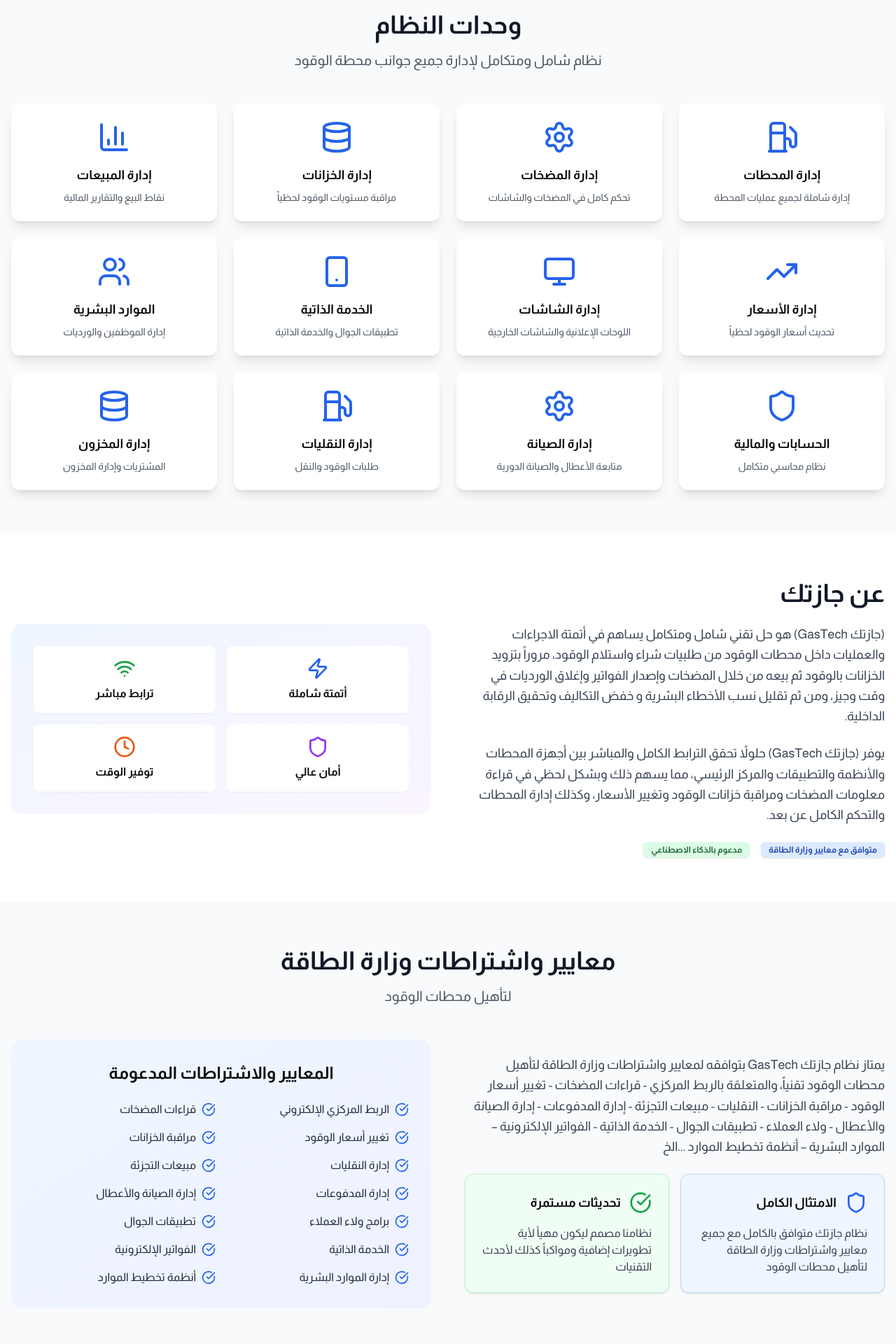
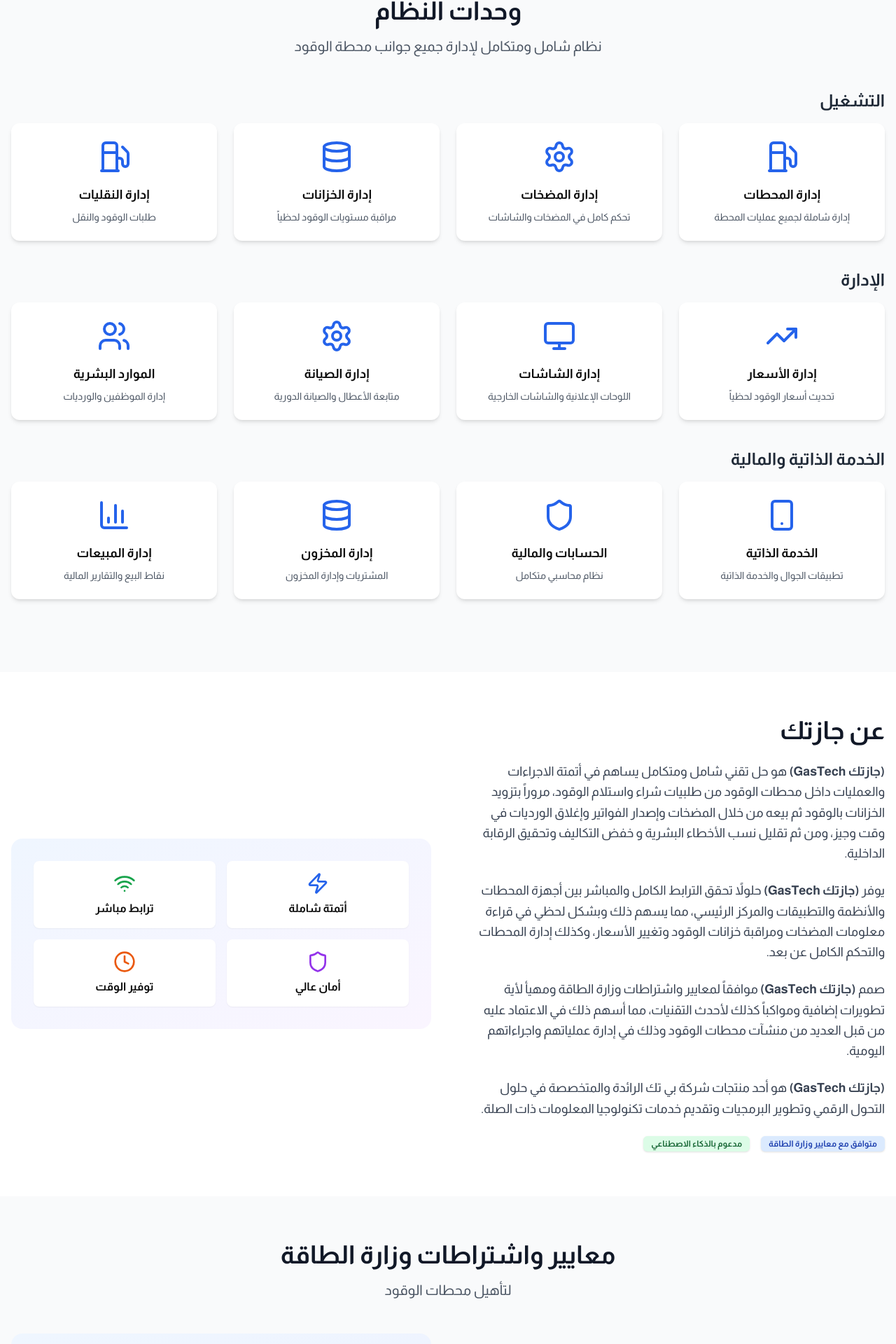
Before and after one commit to AhmedAdel700/be-group, a Next.js app: page / in a window 1280 px wide. Shown: the part 652-2572 px from the top of the page at 70% size. Built offline with nearby package versions, Linux system fonts and the light colour scheme.

Commit message:
added the animations

```diff
--- a/src/components/About.tsx
+++ b/src/components/About.tsx
@@ -11,23 +11,36 @@
           <div>
             <h2 className="text-4xl font-bold text-gray-900 mb-6">عن جازتك</h2>
             <p className="text-lg text-gray-700 mb-6 leading-relaxed">
-              (جازتك GasTech) هو حل تقني شامل ومتكامل يساهم في أتمتة الاجراءات
-              والعمليات داخل محطات الوقود من طلبيات شراء واستلام الوقود، مروراً
-              بتزويد الخزانات بالوقود ثم بيعه من خلال المضخات وإصدار الفواتير
-              وإغلاق الورديات في وقت وجيز، ومن ثم تقليل نسب الأخطاء البشرية و
-              خفض التكاليف وتحقيق الرقابة الداخلية.
+              <span className="font-semibold">(جازتك GasTech)</span> هو حل تقني
+              شامل ومتكامل يساهم في أتمتة الاجراءات والعمليات داخل محطات الوقود
+              من طلبيات شراء واستلام الوقود، مروراً بتزويد الخزانات بالوقود ثم
+              بيعه من خلال المضخات وإصدار الفواتير وإغلاق الورديات في وقت وجيز،
+              ومن ثم تقليل نسب الأخطاء البشرية و خفض التكاليف وتحقيق الرقابة
+              الداخلية.
             </p>
             <p className="text-lg text-gray-700 mb-6 leading-relaxed">
-              يوفر (جازتك GasTech) حلولاً تحقق الترابط الكامل والمباشر بين أجهزة
-              المحطات والأنظمة والتطبيقات والمركز الرئيسي، مما يسهم ذلك وبشكل
-              لحظي في قراءة معلومات المضخات ومراقبة خزانات الوقود وتغيير
-              الأسعار، وكذلك إدارة المحطات والتحكم الكامل عن بعد.
+              يوفر <span className="font-semibold">(جازتك GasTech)</span> حلولاً
+              تحقق الترابط الكامل والمباشر بين أجهزة المحطات والأنظمة والتطبيقات
+              والمركز الرئيسي، مما يسهم ذلك وبشكل لحظي في قراءة معلومات المضخات
+              ومراقبة خزانات الوقود وتغيير الأسعار، وكذلك إدارة المحطات والتحكم
+              الكامل عن بعد.
+            </p>
+            <p className="text-lg text-gray-700 mb-6 leading-relaxed">
+              صمم <span className="font-semibold">(جازتك GasTech)</span> موافقاً
+              لمعايير واشتراطات وزارة الطاقة ومهيأ لأية تطويرات إضافية ومواكباً
+              كذلك لأحدث التقنيات، مما أسهم ذلك في الاعتماد عليه من قبل العديد
+              من منشآت محطات الوقود وذلك في إدارة عملياتهم واجراءاتهم اليومية.
+            </p>
+            <p className="text-lg text-gray-700 mb-6 leading-relaxed">
+              <span className="font-semibold">(جازتك GasTech)</span> هو أحد
+              منتجات شركة بي تك الرائدة والمتخصصة في حلول التحول الرقمي وتطوير
+              البرمجيات وتقديم خدمات تكنولوجيا المعلومات ذات الصلة.
             </p>
             <div className="flex items-center space-x-4 space-x-reverse">
-              <Badge className="bg-blue-100 text-blue-800">
+              <Badge className="bg-blue-100 text-blue-800 hover:bg-blue-200">
                 متوافق مع معايير وزارة الطاقة
               </Badge>
-              <Badge className="bg-green-100 text-green-800">
+              <Badge className="bg-green-100 text-green-800 hover:bg-green-200">
                 مدعوم بالذكاء الاصطناعي
               </Badge>
             </div>
--- a/src/components/FeaturesGrid.tsx
+++ b/src/components/FeaturesGrid.tsx
@@ -12,21 +12,14 @@
   Database,
   Monitor,
 } from "lucide-react";
+function cn(...classes: (string | undefined | false | null)[]): string {
+  return classes.filter(Boolean).join(" ");
+}
 
-export default function FeaturesGrid() {
-  return (
-    <section className="py-16 bg-gray-50">
-      <div className="container mx-auto px-4">
-        <div className="text-center mb-12">
-          <h2 className="text-4xl font-bold text-gray-900 mb-4">
-            وحدات النظام
-          </h2>
-          <p className="text-xl text-gray-600">
-            نظام شامل ومتكامل لإدارة جميع جوانب محطة الوقود
-          </p>
-        </div>
-        <div className="grid md:grid-cols-2 lg:grid-cols-4 gap-6">
-          {[
+const features = [
+  {
+    category: "التشغيل",
+    items: [
       {
         icon: Fuel,
         title: "إدارة المحطات",
@@ -43,10 +36,15 @@
         desc: "مراقبة مستويات الوقود لحظياً",
       },
       {
-              icon: BarChart3,
-              title: "إدارة المبيعات",
-              desc: "نقاط البيع والتقارير المالية",
+        icon: Fuel,
+        title: "إدارة النقليات",
+        desc: "طلبات الوقود والنقل",
       },
+    ],
+  },
+  {
+    category: "الإدارة",
+    items: [
       {
         icon: TrendingUp,
         title: "إدارة الأسعار",
@@ -58,14 +56,24 @@
         desc: "اللوحات الإعلانية والشاشات الخارجية",
       },
       {
-              icon: Smartphone,
-              title: "الخدمة الذاتية",
-              desc: "تطبيقات الجوال والخدمة الذاتية",
+        icon: Settings,
+        title: "إدارة الصيانة",
+        desc: "متابعة الأعطال والصيانة الدورية",
       },
       {
         icon: Users,
         title: "الموارد البشرية",
         desc: "إدارة الموظفين والورديات",
+      },
+    ],
+  },
+  {
+    category: "الخدمة الذاتية والمالية",
+    items: [
+      {
+        icon: Smartphone,
+        title: "الخدمة الذاتية",
+        desc: "تطبيقات الجوال والخدمة الذاتية",
       },
       {
         icon: Shield,
@@ -73,31 +81,60 @@
         desc: "نظام محاسبي متكامل",
       },
       {
-              icon: Settings,
-              title: "إدارة الصيانة",
-              desc: "متابعة الأعطال والصيانة الدورية",
-            },
-            {
-              icon: Fuel,
-              title: "إدارة النقليات",
-              desc: "طلبات الوقود والنقل",
-            },
-            {
         icon: Database,
         title: "إدارة المخزون",
         desc: "المشتريات وإدارة المخزون",
       },
-          ].map((feature, index) => (
-            <Card key={index} className="card-hover border-0 shadow-lg">
+      {
+        icon: BarChart3,
+        title: "إدارة المبيعات",
+        desc: "نقاط البيع والتقارير المالية",
+      },
+    ],
+  },
+];
+
+export default function FeaturesGrid() {
+  return (
+    <section className="py-16 bg-gray-50">
+      <div className="container mx-auto px-4">
+        <div className="text-center mb-12">
+          <h2 className="text-4xl font-bold text-gray-900 mb-4">
+            وحدات النظام
+          </h2>
+          <p className="text-xl text-gray-600">
+            نظام شامل ومتكامل لإدارة جميع جوانب محطة الوقود
+          </p>
+        </div>
+
+        {features.map((group, groupIdx) => (
+          <div key={groupIdx} className="mb-10">
+            <h3 className="text-2xl font-semibold text-gray-800 mb-4 text-right">
+              {group.category}
+            </h3>
+            <div className="grid md:grid-cols-2 lg:grid-cols-4 gap-6">
+              {group.items.map((feature, index) => (
+                <Card
+                  key={index}
+                  className={cn(
+                    "transition-all duration-300 ease-in-out transform hover:scale-105 hover:shadow-xl border-0 shadow-md hover:bg-white group"
+                  )}
+                >
                   <CardContent className="p-6 text-center">
-                <feature.icon className="w-12 h-12 text-blue-600 mx-auto mb-4" />
-                <h3 className="font-bold text-lg mb-2">{feature.title}</h3>
-                <p className="text-gray-600 text-sm">{feature.desc}</p>
+                    <feature.icon className="w-12 h-12 text-blue-600 mx-auto mb-4 transition-all duration-300 ease-in-out group-hover:scale-110 group-hover:text-blue-700" />
+                    <h4 className="font-bold text-lg mb-2 transition-colors duration-300 group-hover:text-gray-900">
+                      {feature.title}
+                    </h4>
+                    <p className="text-gray-600 text-sm transition-colors duration-300 group-hover:text-gray-700">
+                      {feature.desc}
+                    </p>
                   </CardContent>
                 </Card>
               ))}
             </div>
           </div>
+        ))}
+      </div>
     </section>
   );
 }
--- a/src/components/Hero.tsx
+++ b/src/components/Hero.tsx
@@ -1,9 +1,78 @@
 "use client";
+
+import { useEffect, useState } from "react";
 import { Button } from "@/components/ui/button";
 import { Badge } from "@/components/ui/badge";
 import { CheckCircle } from "lucide-react";
 
+// Split Arabic safely by visible letters
+const splitArabicLetters = (text: string) => {
+  return Array.from(text);
+};
+
 export default function Hero() {
+  const scrollToSection = (sectionId: string) => {
+    const section = document.getElementById(sectionId);
+    if (section) {
+      const headerOffset = 80;
+      const elementPosition = section.getBoundingClientRect().top;
+      const offsetPosition =
+        elementPosition + window.pageYOffset - headerOffset;
+      window.scrollTo({
+        top: offsetPosition,
+        behavior: "smooth",
+      });
+    }
+  };
+
+  const line1 = "نظام جازتك";
+  const line2Part1 = "لإدارة وأتمتة إجراءات محطات";
+  const line2Part2 = "الوقود";
+
+  const line1Chars = splitArabicLetters(line1);
+  const line2Part1Chars = splitArabicLetters(line2Part1);
+  const line2Part2Chars = splitArabicLetters(line2Part2);
+
+  const [index, setIndex] = useState(0);
+  const [text1, setText1] = useState("");
+  const [text2_1, setText2_1] = useState("");
+  const [text2_2, setText2_2] = useState("");
+  const [fade, setFade] = useState(true);
+
+  useEffect(() => {
+    let timeout: NodeJS.Timeout;
+    const totalLength =
+      line1Chars.length + line2Part1Chars.length + line2Part2Chars.length;
+
+    if (index < totalLength) {
+      timeout = setTimeout(() => {
+        if (index < line1Chars.length) {
+          setText1((prev) => prev + line1Chars[index]);
+        } else if (index < line1Chars.length + line2Part1Chars.length) {
+          const i = index - line1Chars.length;
+          setText2_1((prev) => prev + line2Part1Chars[i]);
+        } else {
+          const i = index - line1Chars.length - line2Part1Chars.length;
+          setText2_2((prev) => prev + line2Part2Chars[i]);
+        }
+        setIndex((prev) => prev + 1);
+      }, 100);
+    } else {
+      timeout = setTimeout(() => {
+        setFade(false);
+        setTimeout(() => {
+          setText1("");
+          setText2_1("");
+          setText2_2("");
+          setIndex(0);
+          setFade(true);
+        }, 100);
+      }, 3000);
+    }
+
+    return () => clearTimeout(timeout);
+  }, [index]);
+
   return (
     <section id="hero" className="gradient-bg text-white py-20">
       <div className="container mx-auto px-4">
@@ -12,12 +81,14 @@
             <Badge className="bg-white/20 text-white mb-4">
               معايير واشتراطات وزارة الطاقة لتأهيل محطات الوقود
             </Badge>
-            <h1 className="text-5xl font-bold mb-6 leading-tight">
-              نظام جازتك
-              <br />
-              <span className="text-yellow-300">
-                لإدارة وأتمتة إجراءات محطات الوقود
-              </span>
+            <h1
+              className={`h-[160px] text-5xl font-bold mb-6 leading-tight transition-opacity duration-700 ${
+                fade ? "opacity-100" : "opacity-0"
+              }`}
+            >
+              <span className="block">{text1}</span>
+              <span className="block text-yellow-300">{text2_1}</span>
+              <span className="block text-yellow-300">{text2_2}</span>
             </h1>
             <p className="text-xl mb-8 opacity-90">
               نظام مدعوم بالذكاء الاصطناعي وانترنت الأشياء يحقق التحول الرقمي
@@ -26,51 +97,41 @@
             <div className="flex flex-col sm:flex-row gap-4">
               <Button
                 size="lg"
-                className="bg-yellow-500 hover:bg-yellow-600 text-black font-bold"
-                onClick={() =>
-                  document
-                    .getElementById("contact")
-                    ?.scrollIntoView({ behavior: "smooth" })
-                }
+                className="bg-yellow-400 hover:bg-yellow-500 text-black font-bold transition-all duration-300"
+                onClick={() => scrollToSection("contact")}
               >
                 اطلب استشارتك المجانية
               </Button>
               <Button
                 size="lg"
                 variant="outline"
-                className="border-white text-white hover:bg-white hover:text-gray-900 bg-transparent"
-                onClick={() =>
-                  document
-                    .getElementById("about")
-                    ?.scrollIntoView({ behavior: "smooth" })
-                }
+                className="border-white text-white hover:bg-white hover:text-gray-900 bg-transparent transition-all duration-300"
+                onClick={() => scrollToSection("about")}
               >
                 تعرف على المزيد
               </Button>
             </div>
           </div>
           <div className="relative">
-            <div className="bg-white/10 backdrop-blur-sm rounded-2xl p-8">
+            <div className="bg-white/10 backdrop-blur-sm rounded-2xl p-8 transition-all duration-500 hover:scale-[1.02] hover:shadow-xl">
               <h3 className="text-2xl font-bold mb-6">
                 مميزات النظام الرئيسية
               </h3>
               <div className="space-y-4">
-                <div className="flex items-center space-x-3 space-x-reverse">
-                  <CheckCircle className="text-yellow-300 w-6 h-6" />
-                  <span>تحكم كامل في إدارة المحطات عن بعد</span>
-                </div>
-                <div className="flex items-center space-x-3 space-x-reverse">
-                  <CheckCircle className="text-yellow-300 w-6 h-6" />
-                  <span>مترابط مع مضخات وخزانات المحطات بشكل مباشر</span>
-                </div>
-                <div className="flex items-center space-x-3 space-x-reverse">
-                  <CheckCircle className="text-yellow-300 w-6 h-6" />
-                  <span>نظام مدعوم بالذكاء الاصطناعي وانترنت الأشياء</span>
-                </div>
-                <div className="flex items-center space-x-3 space-x-reverse">
-                  <CheckCircle className="text-yellow-300 w-6 h-6" />
-                  <span>يحقق التحول الرقمي والأتمتة الشاملة</span>
-                </div>
+                {[
+                  "تحكم كامل في إدارة المحطات عن بعد",
+                  "مترابط مع مضخات وخزانات المحطات بشكل مباشر",
+                  "نظام مدعوم بالذكاء الاصطناعي وانترنت الأشياء",
+                  "يحقق التحول الرقمي والأتمتة الشاملة",
+                ].map((feature, i) => (
+                  <div
+                    key={i}
+                    className="flex items-center space-x-3 space-x-reverse hover:text-yellow-300 transition-all duration-300"
+                  >
+                    <CheckCircle className="text-yellow-300 w-6 h-6" />
+                    <span>{feature}</span>
+                  </div>
+                ))}
               </div>
             </div>
           </div>
--- a/src/components/WhyChooseUs.tsx
+++ b/src/components/WhyChooseUs.tsx
@@ -1,28 +1,26 @@
 "use client";
-import { Card, CardContent } from "@/components/ui/card";
+
 import {
+  Shield,
+  Wifi,
   CheckCircle,
   BarChart3,
-  Shield,
+  Database,
+  TrendingUp,
   Smartphone,
-  TrendingUp,
+  Cloud,
   Clock,
-  Database,
-  Wifi,
+  Users,
+  Activity,
+  Bell,
+  Thermometer,
+  Ruler,
+  Link2,
+  Fuel,
+  Truck,
 } from "lucide-react";
 
-export default function WhyChooseUs() {
-  return (
-    <section id="why-us" className="py-16">
-      <div className="container mx-auto px-4">
-        <div className="text-center mb-12">
-          <h2 className="text-4xl font-bold text-gray-900 mb-4">لماذا جازتك</h2>
-          <p className="text-xl text-gray-600">
-            المميزات التي تجعلنا الخيار الأمثل لمحطات الوقود
-          </p>
-        </div>
-        <div className="grid md:grid-cols-2 lg:grid-cols-3 gap-8">
-          {[
+const features = [
   {
     title: "متكامل مع هيئة الزكاة والضريبة والجمارك (ZATCA)",
     desc: "توافق كامل مع متطلبات الفوترة الإلكترونية",
@@ -34,7 +32,7 @@
     icon: Wifi,
   },
   {
-              title: "لأمتثاله لمعايير واشتراطات وزارة الطاقة",
+    title: "متوافق مع معايير واشتراطات وزارة الطاقة",
     desc: "يلبي جميع المتطلبات الحكومية لتأهيل المحطات",
     icon: CheckCircle,
   },
@@ -54,28 +52,95 @@
     icon: TrendingUp,
   },
   {
-              title: "تحقيق الخدمة الذاتية",
-              desc: "خدمة العملاء بأكثر من طريقة ووسيلة",
+    title: "تحقيق الخدمة الذاتية بأكثر من طريقة",
+    desc: "خدمة العملاء بأكثر من وسيلة (ذاتي/تطبيقي)",
     icon: Smartphone,
   },
   {
-              title: "حفظ وتخزين البيانات",
-              desc: "استقرار العمل حتى وقت انقطاع الانترنت",
-              icon: Database,
+    title: "حفظ وتخزين البيانات واستقرار العمل",
+    desc: "استمرار العمل حتى مع انقطاع الإنترنت",
+    icon: Cloud,
   },
   {
     title: "سرعة إغلاق الورديات",
-              desc: "إنجاز المهام في وقت وجيز",
+    desc: "إنجاز مهام الإغلاق في وقت وجيز",
     icon: Clock,
   },
-          ].map((item, index) => (
-            <Card key={index} className="card-hover">
-              <CardContent className="p-6">
-                <item.icon className="w-12 h-12 text-blue-600 mb-4" />
-                <h3 className="font-bold text-lg mb-3">{item.title}</h3>
-                <p className="text-gray-600">{item.desc}</p>
-              </CardContent>
-            </Card>
+  {
+    title: "زيادة ولاء العملاء",
+    desc: "عروض وميزات تعزز تجربة العميل",
+    icon: Users,
+  },
+  {
+    title: "منظومة ERP متكاملة",
+    desc: "تكامل بين الموارد البشرية، المالية، العمليات",
+    icon: Activity,
+  },
+  {
+    title: "أتمتة الإجراءات والتحول الرقمي",
+    desc: "رقمنة العمليات لتحقيق الكفاءة",
+    icon: CheckCircle,
+  },
+  {
+    title: "استلام تنبيهات الصيانة والأعطال",
+    desc: "تنبيهات تلقائية لحالة المعدات",
+    icon: Bell,
+  },
+  {
+    title: "رصد نسبة الماء والحرارة",
+    desc: "تحكم دقيق في حالة الخزانات",
+    icon: Thermometer,
+  },
+  {
+    title: "الاحتساب التلقائي لمقاسات الخزان",
+    desc: "حساب تلقائي للحجم دون تدخل بشري",
+    icon: Ruler,
+  },
+  {
+    title: "التكامل مع الأنظمة الأخرى",
+    desc: "الربط مع الأنظمة الحكومية والداخلية",
+    icon: Link2,
+  },
+  {
+    title: "مراقبة استهلاك وقود السائقين",
+    desc: "رصد وتحليل استهلاك الوقود",
+    icon: Fuel,
+  },
+  {
+    title: "إدارة النقل وطلبات الوقود",
+    desc: "تنظيم عملية النقل وطلبات التوريد",
+    icon: Truck,
+  },
+];
+
+export default function WhyChooseUs() {
+  return (
+    <section id="why-us" className="py-16">
+      <div className="container mx-auto px-4">
+        <div className="text-center mb-12">
+          <h2 className="text-4xl font-bold text-gray-900 mb-4">لماذا جازتك</h2>
+          <p className="text-xl text-gray-600">
+            المميزات التي تجعلنا الخيار الأمثل لمحطات الوقود
+          </p>
+        </div>
+        <div className="grid md:grid-cols-2 lg:grid-cols-3 gap-8">
+          {features.map((item, index) => (
+            <div
+              key={index}
+              className="p-6 border-b-2 border-gray-200 bg-gray-100 hover:bg-gray-200 transition-all duration-200 h-[135px] lg:h-[100px] hover:scale-[1.02]"
+            >
+              <div className="flex items-start gap-4">
+                <div className="flex-shrink-0">
+                  <item.icon className="w-6 h-6 text-blue-600 mt-1" />
+                </div>
+                <div className="text-right">
+                  <h3 className="font-bold text-lg mb-1 text-gray-800">
+                    {item.title}
+                  </h3>
+                  <p className="text-gray-600 text-sm">{item.desc}</p>
+                </div>
+              </div>
+            </div>
           ))}
         </div>
       </div>
--- a/src/components/ministry-standards.tsx
+++ b/src/components/ministry-standards.tsx
@@ -14,12 +14,13 @@
       <div className="grid lg:grid-cols-2 gap-12 items-center">
         <div>
           <p className="text-lg text-gray-700 mb-6 leading-relaxed">
-            يمتاز نظام جازتك GasTech بتوافقه لمعايير واشتراطات وزارة الطاقة
-            لتأهيل محطات الوقود تقنياً، والمتعلقة بالربط المركزي - قراءات
-            المضخات - تغيير أسعار الوقود - مراقبة الخزانات - النقليات - مبيعات
-            التجزئة - إدارة المدفوعات - إدارة الصيانة والأعطال - ولاء العملاء -
-            تطبيقات الجوال - الخدمة الذاتية - الفواتير الإلكترونية – الموارد
-            البشرية – أنظمة تخطيط الموارد ...الخ
+            يمتاز نظام <span className="font-semibold">جازتك</span>{" "}
+            <span className="font-semibold">GasTech</span> بتوافقه لمعايير
+            واشتراطات وزارة الطاقة لتأهيل محطات الوقود تقنياً، والمتعلقة بالربط
+            المركزي - قراءات المضخات - تغيير أسعار الوقود - مراقبة الخزانات -
+            النقليات - مبيعات التجزئة - إدارة المدفوعات - إدارة الصيانة والأعطال
+            - ولاء العملاء - تطبيقات الجوال - الخدمة الذاتية - الفواتير
+            الإلكترونية – الموارد البشرية – أنظمة تخطيط الموارد ...الخ
           </p>
 
           <div className="grid md:grid-cols-2 gap-4">
```
Also changed, not shown: src/app/globals.css (+11 -0 lines), src/components/Header.tsx (+101 -17 lines), src/components/WhyUs.tsx (+5 -5 lines). Lines whose indentation alone changed are shown as unchanged.
